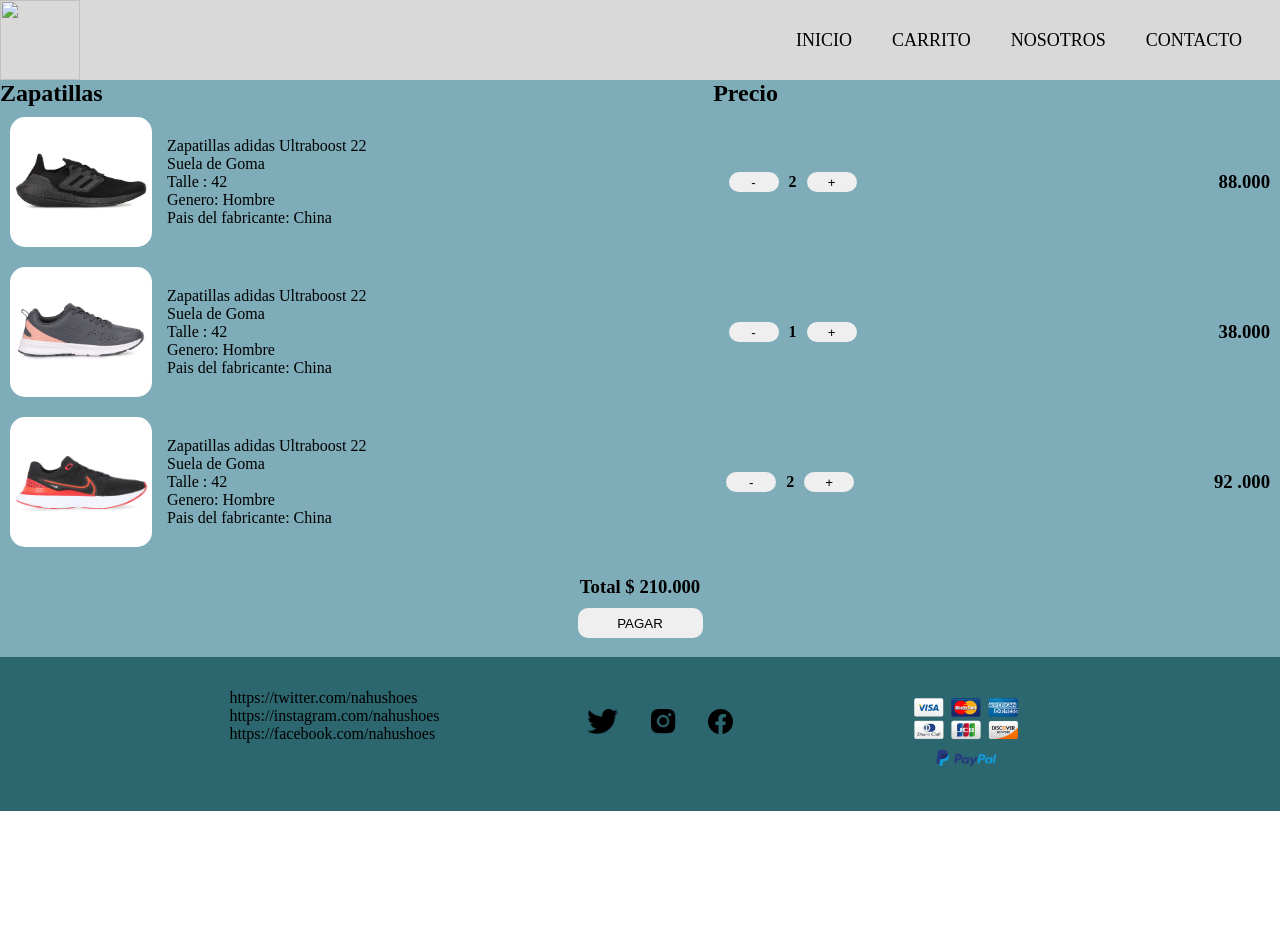
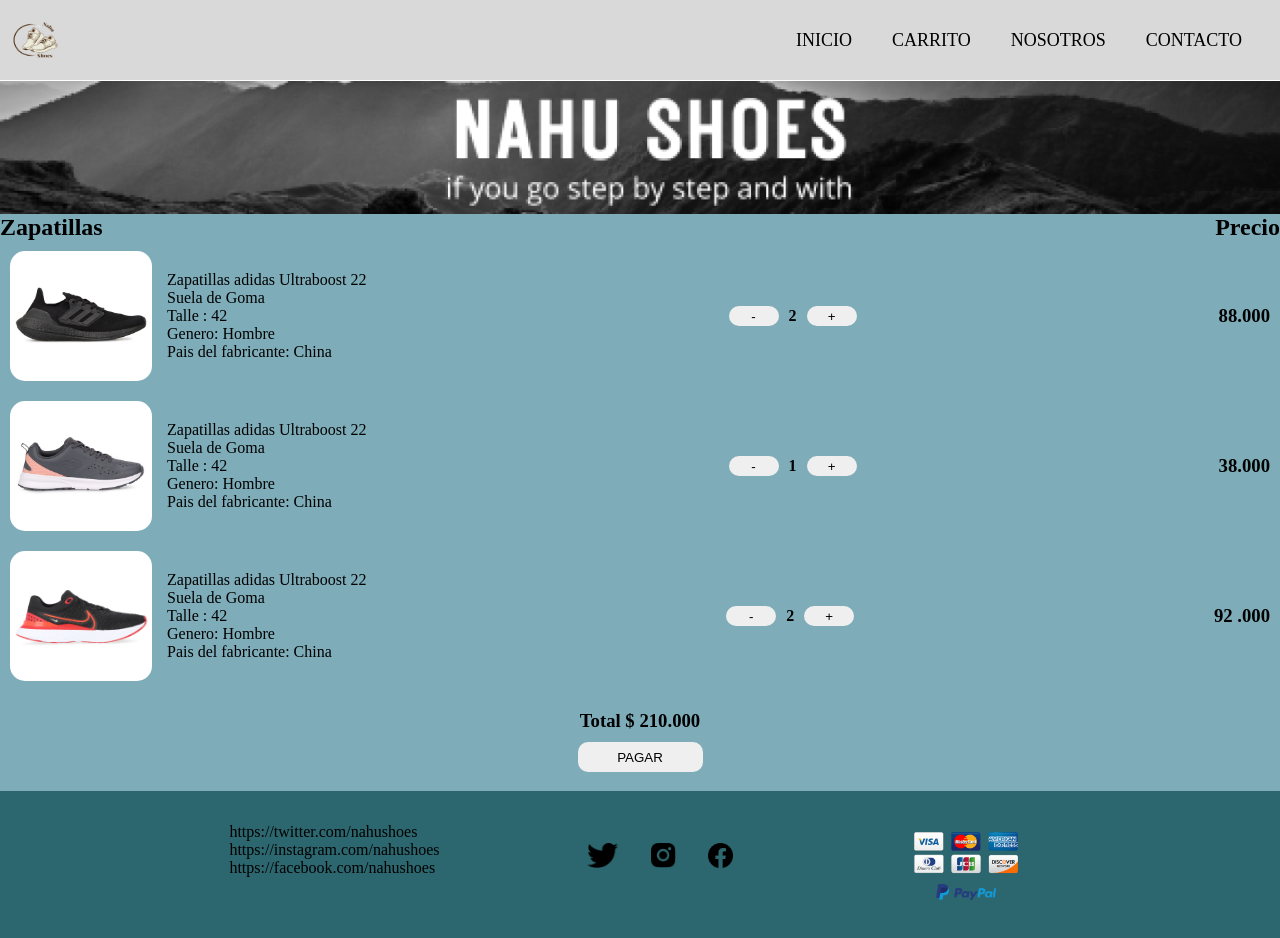
Before and after one commit to NahuRiquelme/NahuRiquelme-SkateShop, a plain HTML site: page PaginaWeb/Carrito.html in a window 1280 px wide. Before the commit the page ends 811 px from the top, so only its background shows below. Drawn offline with Linux system fonts and the light colour scheme.

Commit message:
Actualizo width y height de banner y logo

```diff
--- a/PaginaWeb/Carrito.html
+++ b/PaginaWeb/Carrito.html
@@ -22,7 +22,7 @@
           <i class="fa-solid fa-bars"></i>
         </label>
         <a href="#" class="enlace">
-          <a href="Homedesktop.html"><img src="/Imagenes/LogoZapatillas.png" alt="" class="logo"></a>
+          <a href="Homedesktop.html"><img src="/Header/LogoZapatillas.png" alt="" class="logo"></a>
         </a>
         <ul>
           <li><a href="Homedesktop.html">Inicio</a></li>
@@ -32,7 +32,7 @@
         </ul>
       </nav>
     </header>
-
+    <img src="Header/banner.png" class="banner" alt="banner" />
     <main class="container">
       <section class="cart_container">
         <div>
--- a/PaginaWeb/Carritostyle.css
+++ b/PaginaWeb/Carritostyle.css
@@ -15,6 +15,11 @@
 
 .enlace {
   position: absolute;
+}
+
+.banner{
+  width: 100%;
+  display: flex;
 }
 
 .logo {
```
Also changed, not shown: PaginaWeb/Detailproduct.html (+1 -1 lines), PaginaWeb/Homedesktop.html (+2 -2 lines), PaginaWeb/Login.html (+1 -1 lines), PaginaWeb/Register.html (+1 -1 lines).
